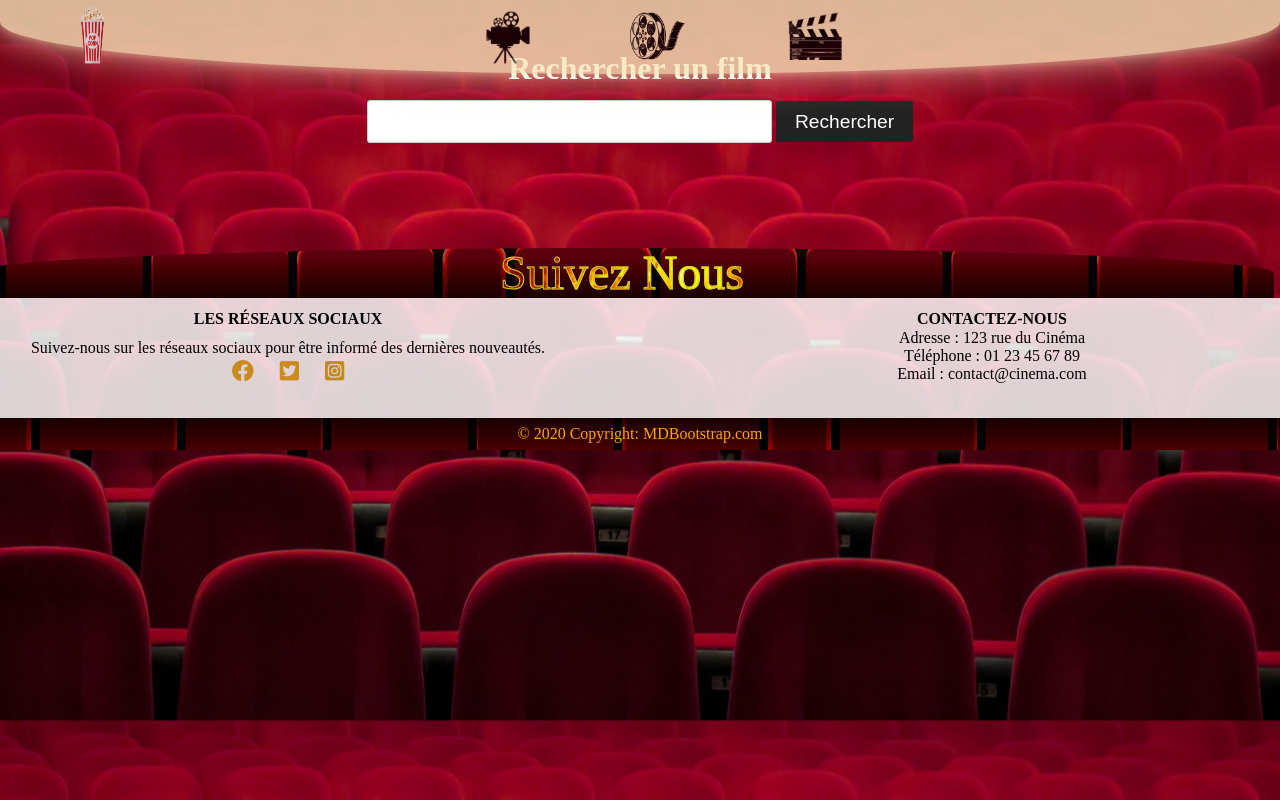
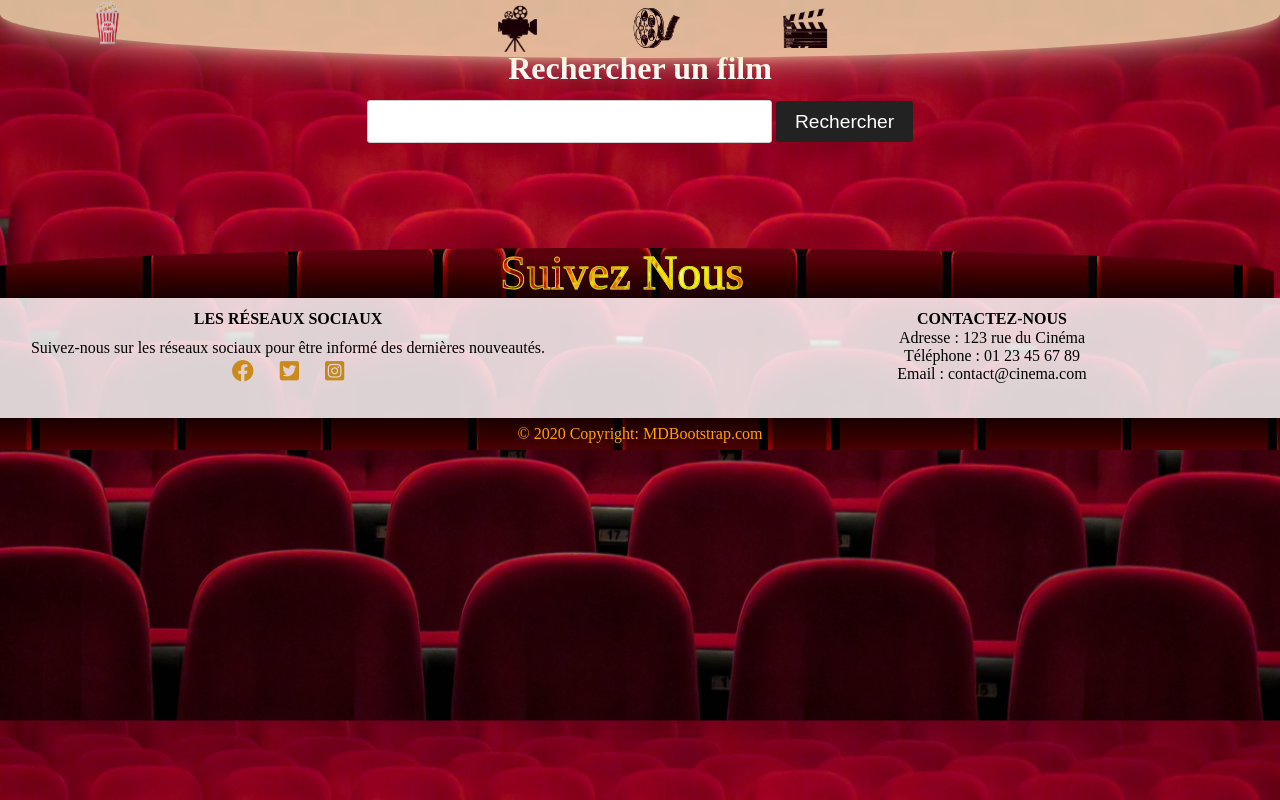
Before and after one commit to khoumerimaroua/site-cinema, a plain HTML site: page partie nassim/index.html in a window 1280 px wide. Drawn offline with Linux system fonts and the light colour scheme; no server answers.

Commit message:
version finale

```diff
--- a/partie nassim/styles.css
+++ b/partie nassim/styles.css
@@ -276,9 +276,9 @@
   display: flex;
   position: relative;
   justify-content: center;
-  height: 80%;
+  height: 70%;
   width: 4%;
-  margin-top: 1.5em;
+  margin-top: 1em;
   cursor: pointer;
   transition: transform 0.5s ease;
   right: 20em;
@@ -299,7 +299,7 @@
   top: -30px;
   left: 0;
   width: 100vw;
-  height: 13%;
+  height: 11%;
   background-color: #f9e4b7;
     box-shadow: 0 0 10px #f9e4b7a4, 0 0 30px #f9e4b7af, 0 0 50px #f9e4b77a;
     border-radius: 0 0 50% 50%;
@@ -317,19 +317,19 @@
 }
 
 .lien-acceuil {
-  height: 9vh;
+  height: 8vh;
   margin-top: -11px;
   padding: 1em;
 
 }
 
 .lien-bobine {
-  height: 7vh;
+  height: 6vh;
   margin: 3em;
 }
 
 .lien-clap {
-  height: 6vh;
+  height: 5vh;
   margin: 3em;
 }
 
--- a/partie olivier/styles.css
+++ b/partie olivier/styles.css
@@ -83,14 +83,14 @@ scale: 1.1;
 .popcorn-animation {
   position: absolute;
   top: 2em;
-  left: 30em;
+  left: 10em;
   width: 10px;
   height: 10px;
   background-image: url(images/unpopcorn.png);
   background-size: cover;
   animation: popcorn-fall 1s ease-out;
   transform: translateX(100px) translateY(-20px) rotate(45deg);
-  opacity: 1;
+  opacity: 0;
 
 
 }
@@ -126,7 +126,7 @@ scale: 1.1;
   animation: popcorn-fall-three 1s ease-out;
   position: absolute;
   top: 2em;
-  left: 4em;
+  left: 10em;
 }
 
 @keyframes popcorn-fall-three {
@@ -159,7 +159,7 @@ scale: 1.1;
   animation: popcorn-fall-four 1s ease-out;
   position: absolute;
   top: 3em;
-  left: 4em;
+  left: 10em;
 }
 
 @keyframes popcorn-fall-four {
@@ -192,7 +192,7 @@ scale: 1.1;
   animation: popcorn-fall-five 1s ease-out;
   position: absolute;
   top: 5em;
-  left: 5em;
+  left: 10em;
 
 }
 
@@ -225,6 +225,9 @@ scale: 1.1;
 
 .popcorn-animation:nth-child(6) {
   animation: popcorn-fall-six 1s ease-out;
+  position: absolute;
+  top: 2em;
+  left: 10em;
 }
 
 @keyframes popcorn-fall-six {
@@ -255,6 +258,9 @@ scale: 1.1;
 
 .popcorn-animation:nth-child(7) {
   animation: popcorn-fall-seven 1s ease-out;
+  position: absolute;
+  top: 2em;
+  left: 10em;
 }
 
 @keyframes popcorn-fall-seven {
@@ -285,7 +291,9 @@ scale: 1.1;
 
 .popcorn-animation:nth-child(8) {
   animation: popcorn-fall-eight 1s ease-out;
+  position: absolute;
   top: 3em;
+  left:10em;
 
 }
 
@@ -319,7 +327,7 @@ scale: 1.1;
   animation: popcorn-fall-nine 1s ease-out;
   position: absolute;
   top: 3em;
-  left: 4em;
+  left: 10em;
 }
 
 @keyframes popcorn-fall-nine {
@@ -359,9 +367,9 @@ scale: 1.1;
   display: flex;
   position: relative;
   justify-content: center;
-  height: 80%;
+  height: 70%;
   width: 4%;
-  margin-top: 1.5em;
+  margin-top: 1em;
   cursor: pointer;
   transition: transform 0.5s ease;
   right: 20em;
@@ -382,6 +390,7 @@ scale: 1.1;
   color: #ecb828;
   text-align: center;
   position: relative;
+  top: 2em;
 }
 
 input {
```
